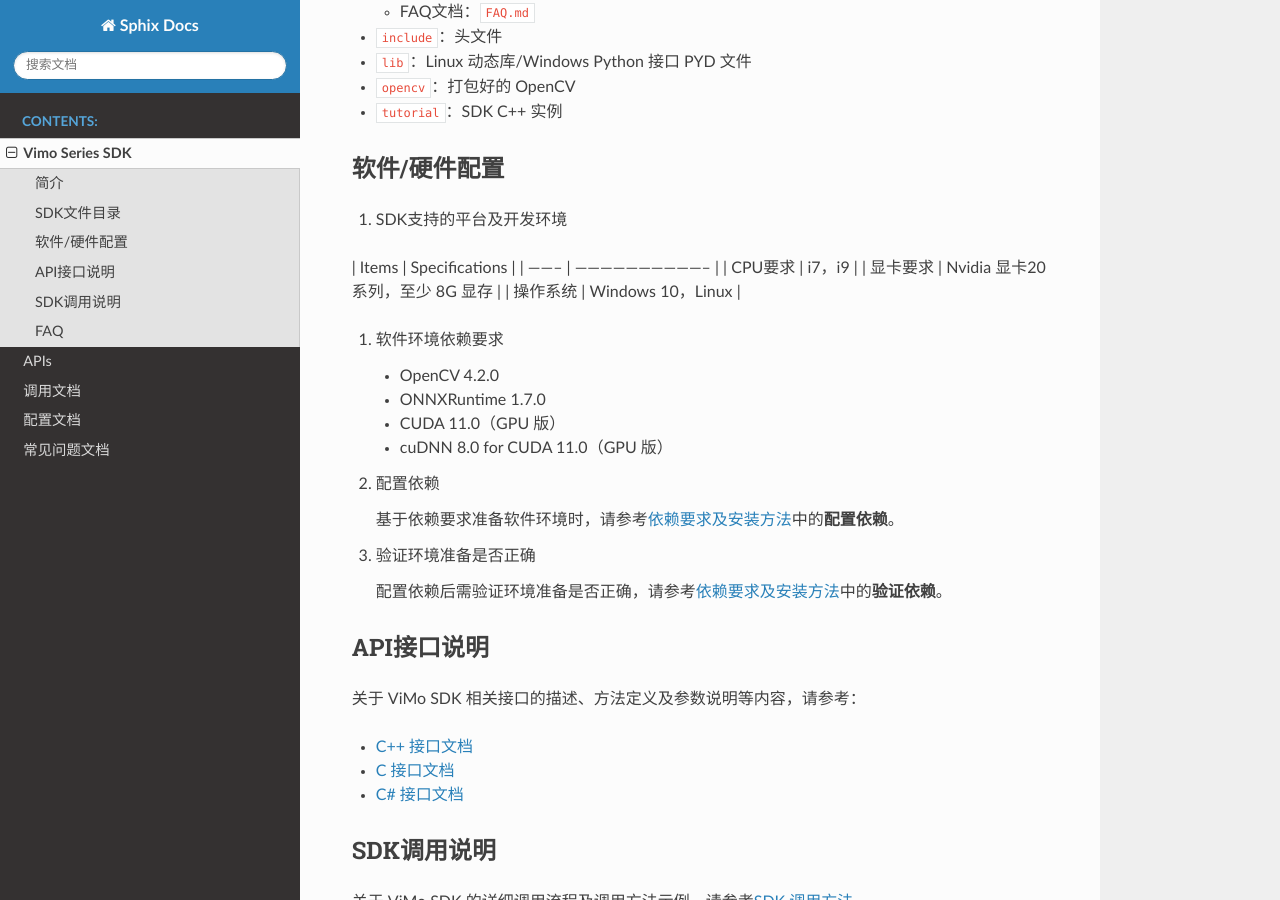
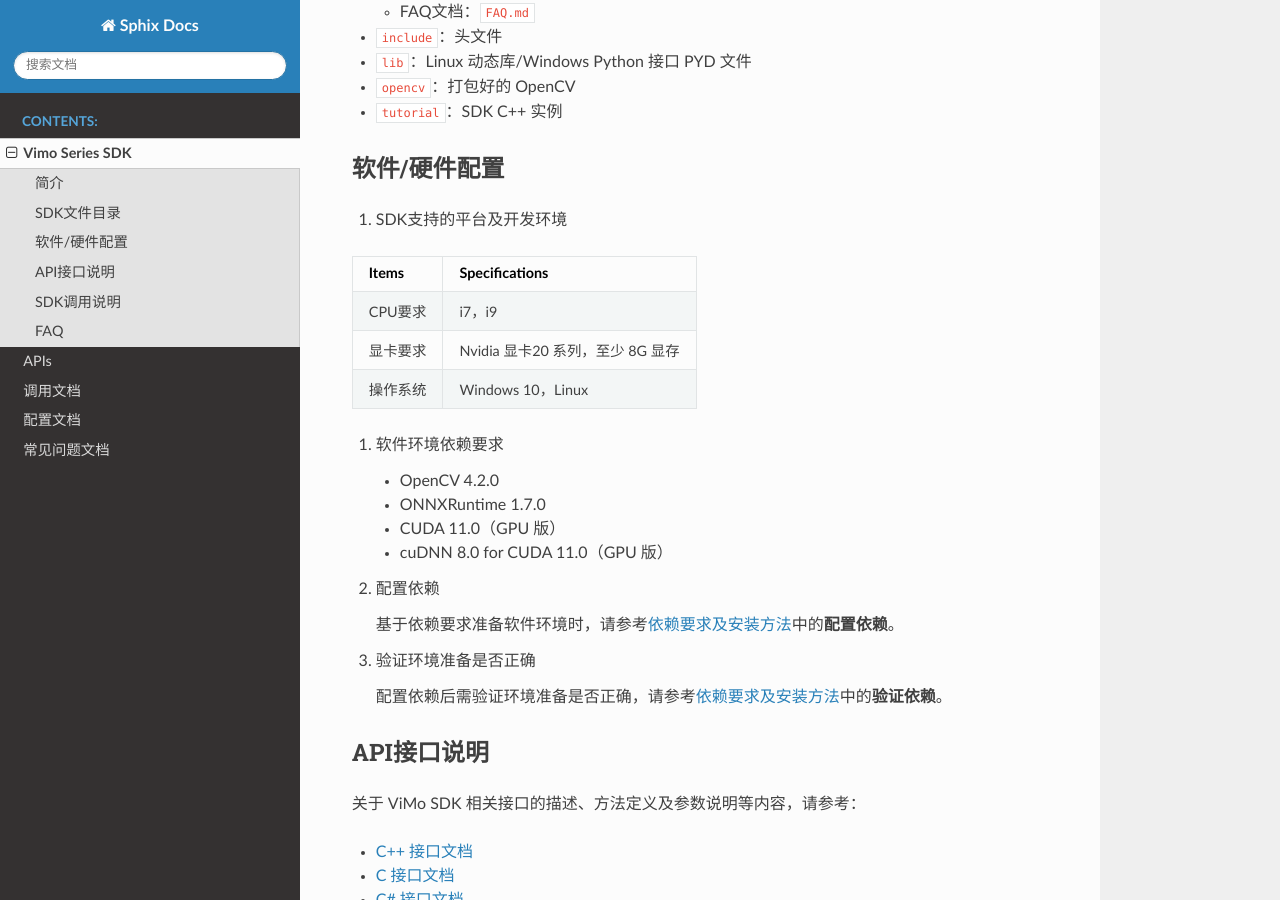
Before and after one commit to FHedy/ViMo-SDK-Help-Demo, a Sphinx documentation site: the page built from source/Readme.md, in a window 1280 px wide and 900 px high, scrolled down 763 px. Built offline with Sphinx 7.4.7 and the Read the Docs theme 2.0.0, drawn with Linux system fonts in a browser that asks for light colours; part of the change alters nothing that is shown.

Commit message:
Update conf.py

```diff
--- a/source/conf.py
+++ b/source/conf.py
@@ -53,6 +53,10 @@ language = 'zh_CN'
 # This pattern also affects html_static_path and html_extra_path.
 exclude_patterns = []
 
+extensions = [
+    'recommonmark',
+    'sphinx_markdown_tables'
+ ]
 
 # -- Options for HTML output -------------------------------------------------
 
```
